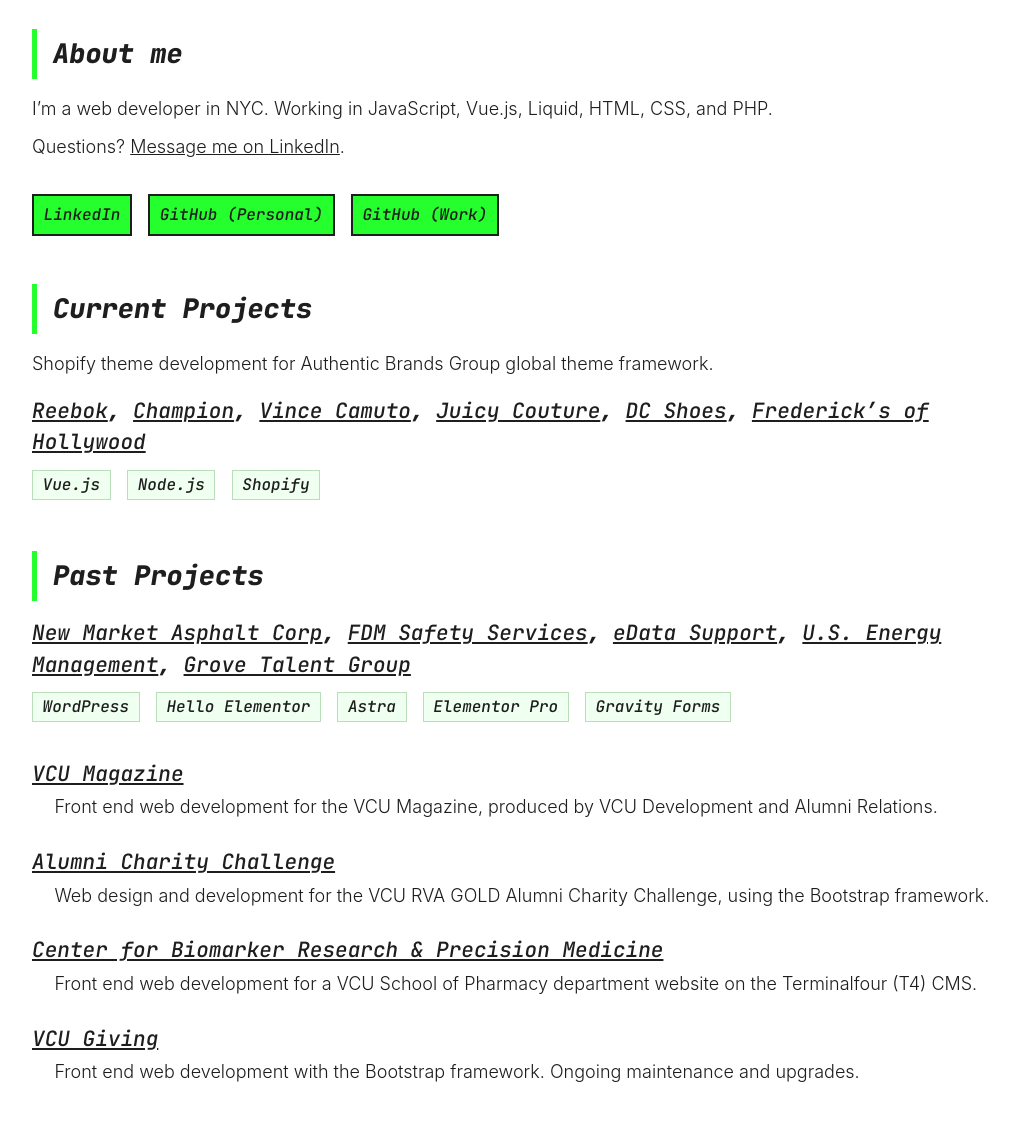
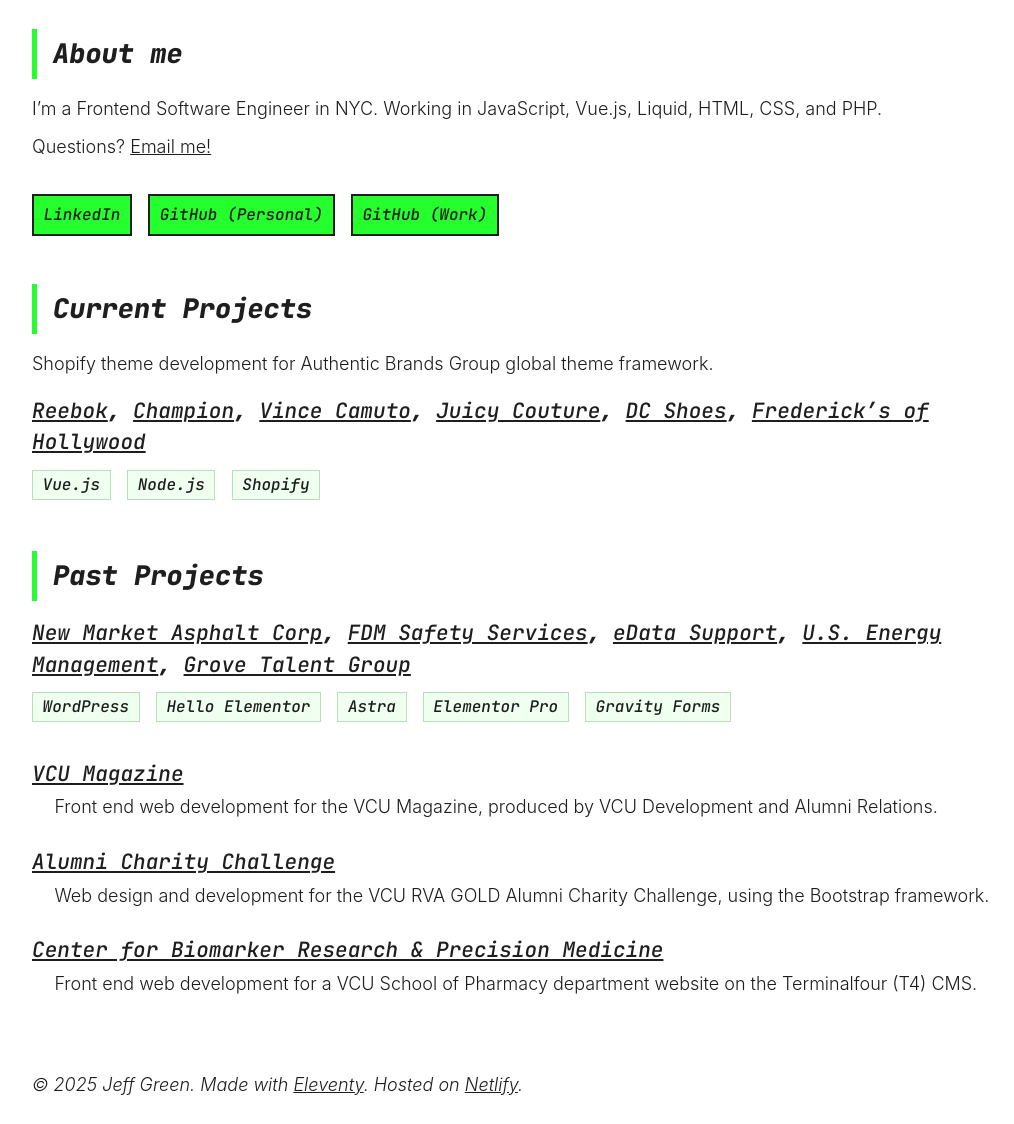
Before and after one commit to jeffgreendesign/hire-jeff-green-11ty, an Eleventy site: page src/index.html in a window 1280 px wide. Shown: the part 103-1227 px from the top of the page, without its empty margins (128-1142 px from the left). Built offline with nearby package versions, Linux system fonts and the light colour scheme; Eleventy itself is replaced by a stand-in of ours; files that its build step writes are made by us from their sources.

Commit message:
Update readme, project links, and rebuild.

```diff
--- a/src/index.html
+++ b/src/index.html
@@ -6,7 +6,7 @@
     <meta name="viewport" content="width=device-width, initial-scale=1.0" />
     <meta
       name="description"
-      content="Jeff Green is a web developer in NYC working in JavaScript, Vue.js, Liquid, HTML, CSS, and PHP."
+      content="Jeff Green is a frontend software engineer in NYC working in JavaScript, Vue.js, Liquid, HTML, CSS, and PHP."
     />
     <meta
       name="theme-color"
@@ -18,7 +18,7 @@
       content="#1e1e1e"
       media="(prefers-color-scheme: dark)"
     />
-    <title>Jeff Green - NYC Web Developer</title>
+    <title>Jeff Green - NYC Frontend Software Engineer</title>
     <link rel="apple-touch-icon" sizes="180x180" href="/apple-touch-icon.png" />
     <link rel="icon" type="image/png" sizes="32x32" href="/favicon-32x32.png" />
     <link rel="icon" type="image/png" sizes="16x16" href="/favicon-16x16.png" />
@@ -54,14 +54,11 @@
       <section class="about">
         <h2>About me</h2>
         <p>
-          I&rsquo;m a web developer in NYC. Working in JavaScript, Vue.js,
-          Liquid, HTML, CSS, and PHP.
+          I&rsquo;m a Frontend Software Engineer in NYC. Working in JavaScript,
+          Vue.js, Liquid, HTML, CSS, and PHP.
         </p>
         <p>
-          Questions?
-          <a href="https://www.linkedin.com/in/jeffgreenweb/"
-            >Message me on LinkedIn</a
-          >.
+          Questions? <a href="mailto:contact@hirejeffgreen.com">Email me!</a>
         </p>
         <ul class="about-links">
           <li>
@@ -108,15 +105,16 @@
         <div class="project-wrap">
           <div class="project">
             <h3 class="project-title">
-              <a href="https://www.newmarketasphalt.com/">New Market Asphalt Corp</a>,
+              <a href="https://www.newmarketasphalt.com/"
+                >New Market Asphalt Corp</a
+              >,
               <a href="https://fdmsafetyservices.com/">FDM Safety Services</a>,
               <a href="https://edatasupport.com/">eData Support</a>,
               <a href="https://usenergymanagement.com/"
-                >U.S. Energy Management</a>,
+                >U.S. Energy Management</a
+              >,
               <a href="https://grovetalentgroup.com/">Grove Talent Group</a>
             </h3>
-
-
 
             <ul class="project-tags">
               <li><a href="https://wordpress.org/">WordPress</a></li>
@@ -174,18 +172,6 @@
               </p>
             </div>
           </div>
-
-          <div class="project">
-            <h3 class="project-title">
-              <a href="https://www.support.vcu.edu/give">VCU Giving</a>
-            </h3>
-            <div class="project-description">
-              <p>
-                Front end web development with the Bootstrap framework. Ongoing
-                maintenance and upgrades.
-              </p>
-            </div>
-          </div>
         </div>
       </section>
     </main>
```
Also changed, not shown: README.md, 1 other file.
